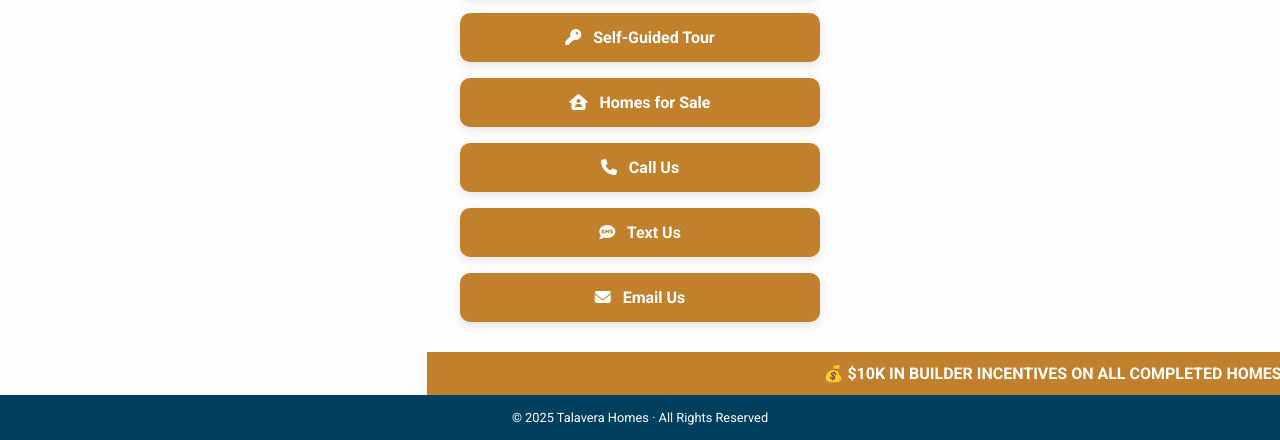
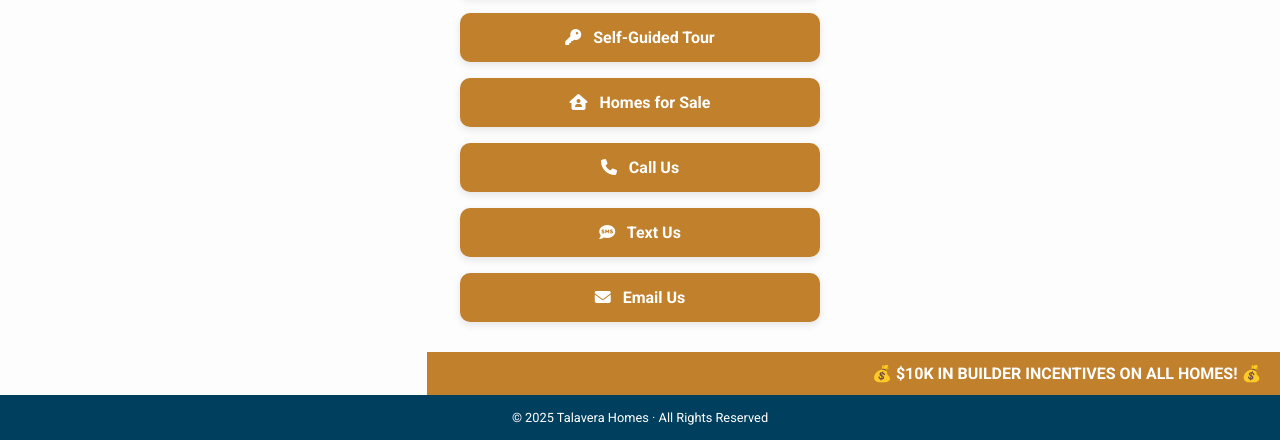
Before and after one commit to TalaveraHomes/TalaveraHomes, a plain HTML site: page index.html in a window 1280 px wide. Shown: the part 477-917 px from the top of the page. Drawn offline with Linux system fonts and the light colour scheme.

Commit message:
Update index.html

```diff
--- a/index.html
+++ b/index.html
@@ -121,7 +121,7 @@
   </div>
 
   <div class="promo-banner">
-    💰 $10K IN BUILDER INCENTIVES ON ALL COMPLETED HOMES! 💰
+    💰 $10K IN BUILDER INCENTIVES ON ALL HOMES! 💰
   </div>
 
   <footer>
```
